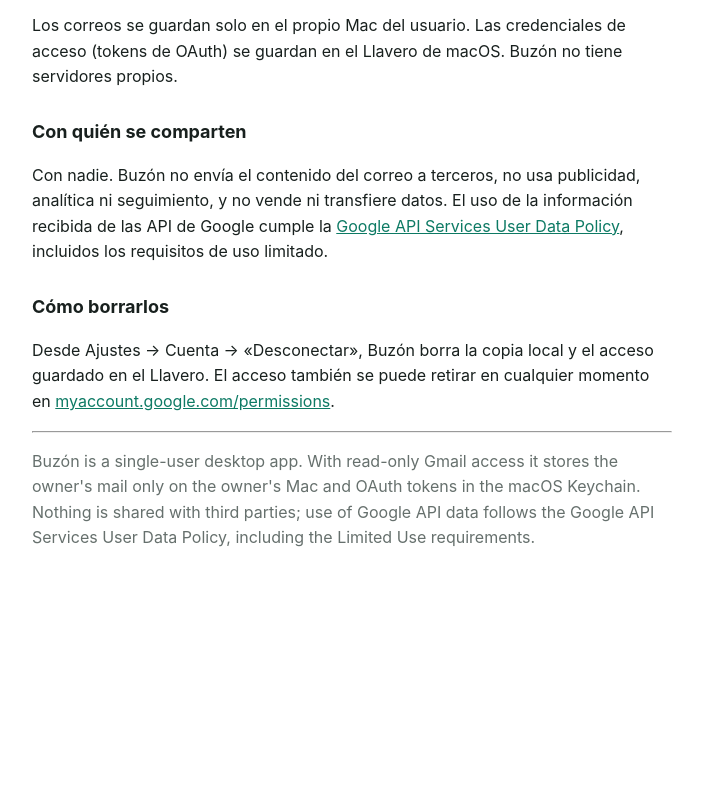
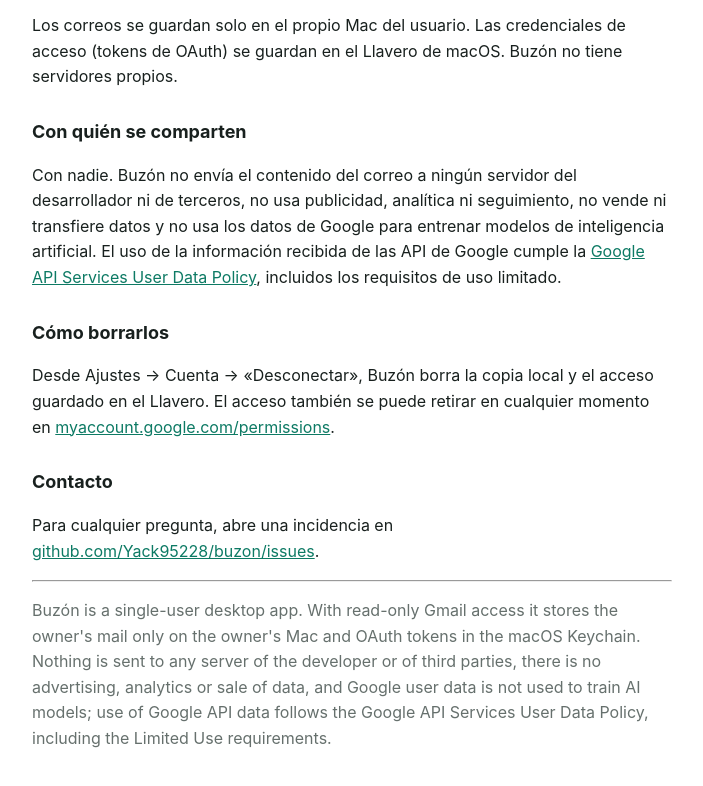
Before and after one commit to Yack95228/buzon, a plain HTML site: page privacidad.html in a window 1280 px wide. Shown: the part 456-1242 px from the top of the page, without its empty margins (288-991 px from the left). Before the commit the page ends 1055 px from the top, so only its background shows below. Drawn offline with Linux system fonts and the light colour scheme.

Commit message:
Complete the privacy policy: no AI training, contact via issues
Co-Authored-By: Claude Opus 5.5 <noreply@anthropic.com>

```diff
--- a/privacidad.html
+++ b/privacidad.html
@@ -27,12 +27,15 @@
 <p>Los correos se guardan solo en el propio Mac del usuario. Las credenciales de acceso (tokens de OAuth) se guardan en el Llavero de macOS. Buzón no tiene servidores propios.</p>
 
 <h2>Con quién se comparten</h2>
-<p>Con nadie. Buzón no envía el contenido del correo a terceros, no usa publicidad, analítica ni seguimiento, y no vende ni transfiere datos. El uso de la información recibida de las API de Google cumple la <a href="https://developers.google.com/terms/api-services-user-data-policy">Google API Services User Data Policy</a>, incluidos los requisitos de uso limitado.</p>
+<p>Con nadie. Buzón no envía el contenido del correo a ningún servidor del desarrollador ni de terceros, no usa publicidad, analítica ni seguimiento, no vende ni transfiere datos y no usa los datos de Google para entrenar modelos de inteligencia artificial. El uso de la información recibida de las API de Google cumple la <a href="https://developers.google.com/terms/api-services-user-data-policy">Google API Services User Data Policy</a>, incluidos los requisitos de uso limitado.</p>
 
 <h2>Cómo borrarlos</h2>
 <p>Desde Ajustes → Cuenta → «Desconectar», Buzón borra la copia local y el acceso guardado en el Llavero. El acceso también se puede retirar en cualquier momento en <a href="https://myaccount.google.com/permissions">myaccount.google.com/permissions</a>.</p>
 
+<h2>Contacto</h2>
+<p>Para cualquier pregunta, abre una incidencia en <a href="https://github.com/Yack95228/buzon/issues">github.com/Yack95228/buzon/issues</a>.</p>
+
 <hr>
-<p lang="en" class="muted">Buzón is a single-user desktop app. With read-only Gmail access it stores the owner's mail only on the owner's Mac and OAuth tokens in the macOS Keychain. Nothing is shared with third parties; use of Google API data follows the Google API Services User Data Policy, including the Limited Use requirements.</p>
+<p lang="en" class="muted">Buzón is a single-user desktop app. With read-only Gmail access it stores the owner's mail only on the owner's Mac and OAuth tokens in the macOS Keychain. Nothing is sent to any server of the developer or of third parties, there is no advertising, analytics or sale of data, and Google user data is not used to train AI models; use of Google API data follows the Google API Services User Data Policy, including the Limited Use requirements.</p>
 </body>
 </html>
```
